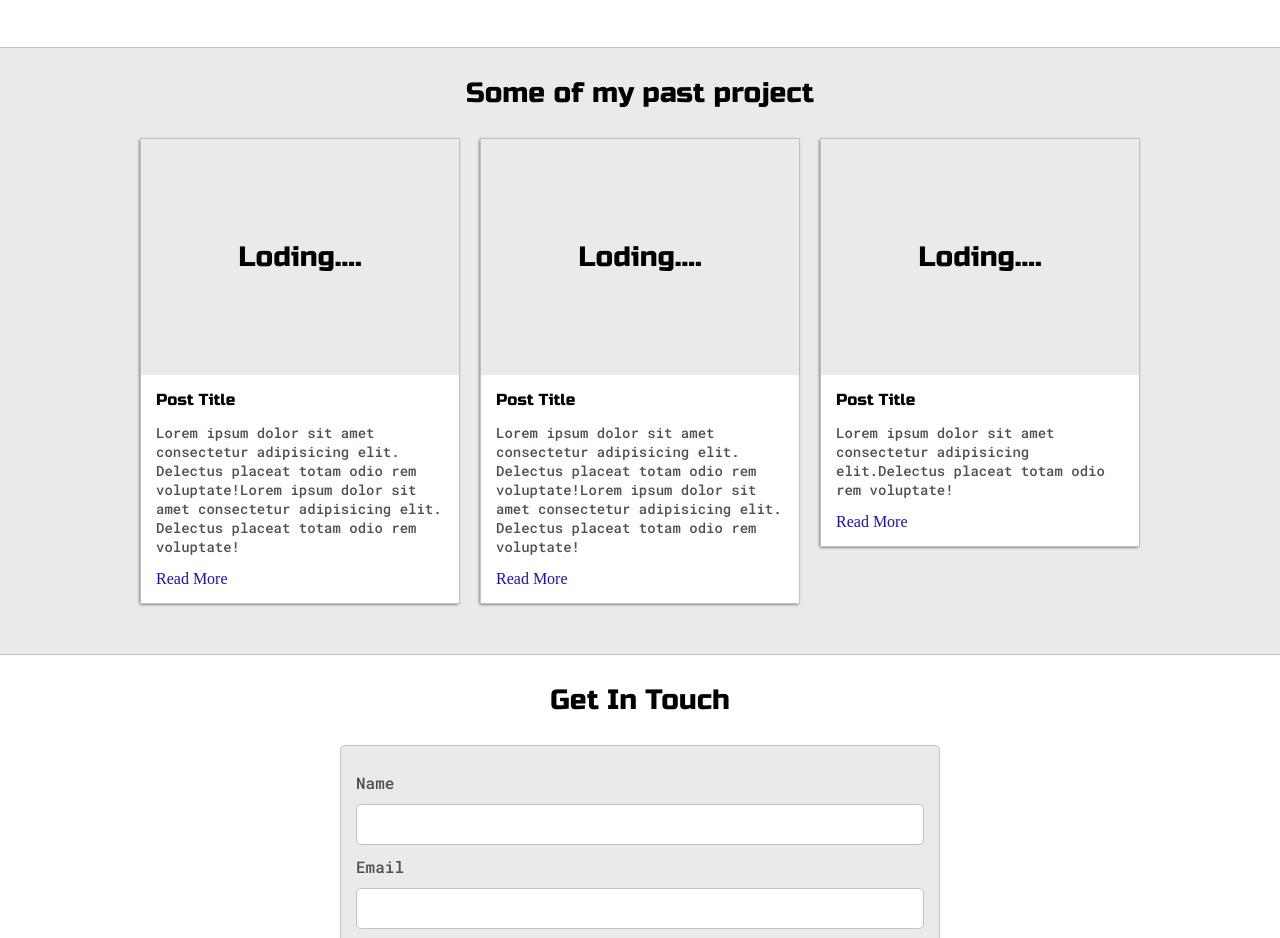
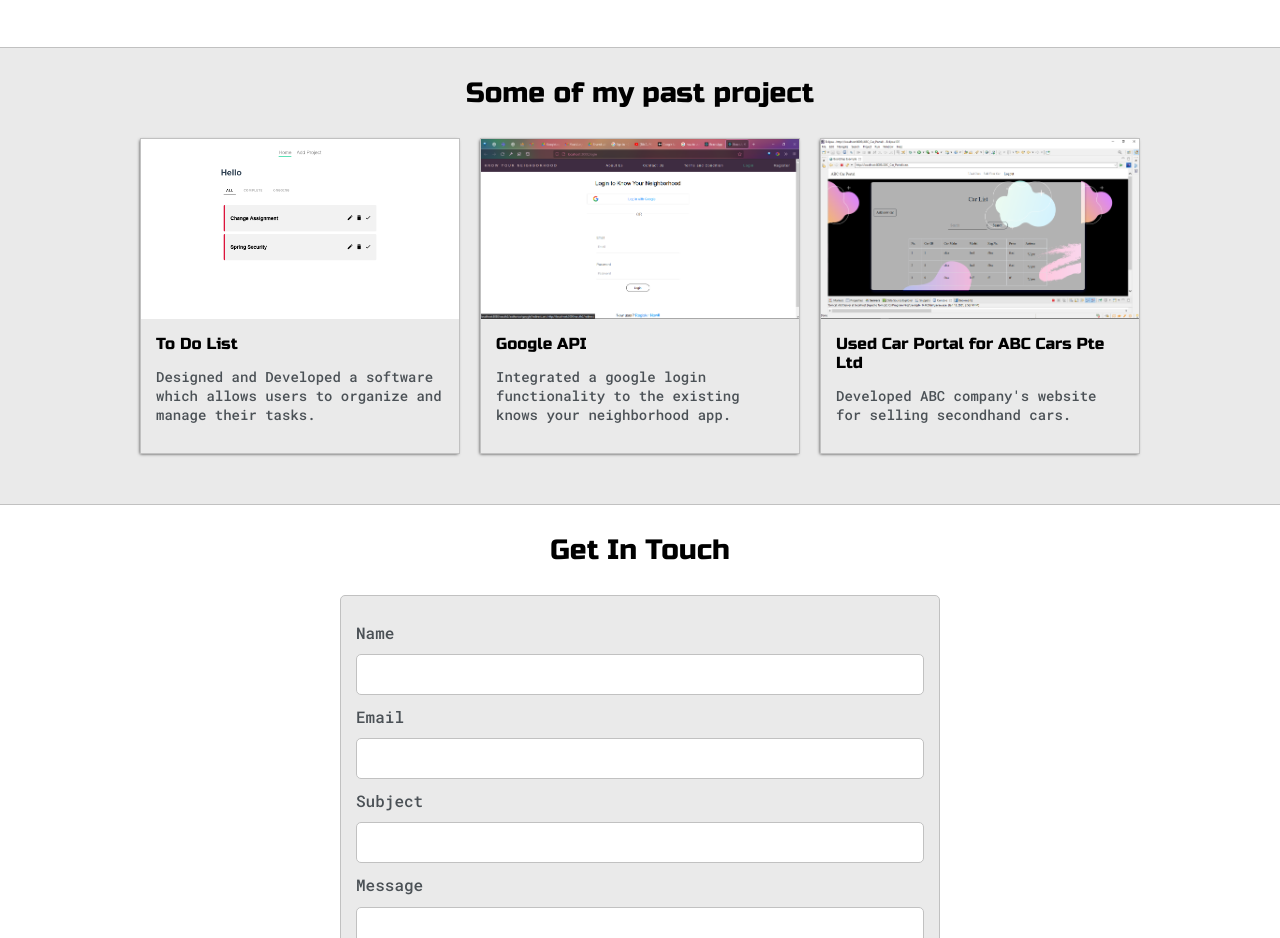
Before and after one commit to KyawZayarHtun/my-portfolio, a plain HTML site: page index.html in a window 1280 px wide. Shown: the part 1381-2319 px from the top of the page. Drawn offline with Linux system fonts and the light colour scheme.

Commit message:
portfolio-final-1

```diff
--- a/index.html
+++ b/index.html
@@ -1,5 +1,6 @@
 <!DOCTYPE html>
 <html lang="en">
+
 <head>
   <meta charset="UTF-8">
   <meta http-equiv="X-UA-Compatible" content="IE=edge">
@@ -8,6 +9,7 @@
   <link id="theme-style" rel="stylesheet" href="">
   <title>Document</title>
 </head>
+
 <body>
   <section class="s1">
     <div class="main-container">
@@ -119,17 +121,26 @@
         <div>
           <div class="post">
             <!-- <img class="thumbnail" src="../assets/Profile.jpg" alt="Profile" /> -->
-            <h3 class="thumbnail">Loding....</h3>
+            <img src="/assets/projects/Planner/home.png" alt="" class="thumbnail"">
 
+            <div class=" post-preview">
+
+            <h6 class="post-title">To Do List</h6>
+            <p class="post-intro">
+              Designed and Developed a software which allows users to organize and manage their tasks.
+            </p>
+          </div>
+        </div>
+      </div>
+
+      <div>
+        <div class="post">
+          <img src="assets/projects/API/Screenshot (353).png" alt="Google Login" class="thumbnail">
           <div class="post-preview">
-              <h6 class="post-title">Post Title</h6>
+            <h6 class="post-title">Google API</h6>
             <p class="post-intro">
-                Lorem ipsum dolor sit amet consectetur adipisicing elit.
-                Delectus placeat totam odio rem voluptate!Lorem ipsum dolor sit
-                amet consectetur adipisicing elit. Delectus placeat totam odio
-                rem voluptate!
+              Integrated a google login functionality to the existing knows your neighborhood app.
             </p>
-              <a href="#">Read More</a>
           </div>
         </div>
       </div>
@@ -137,32 +148,14 @@
       <div>
         <div class="post">
           <!-- <img class="thumbnail" src="../assets/Profile.jpg" alt="Profile" /> -->
-            <h3 class="thumbnail">Loding....</h3>
+
+          <img src="assets/projects/API/car.png" alt="" class="thumbnail">
           <div class="post-preview">
-              <h6 class="post-title">Post Title</h6>
+            <h6 class="post-title">Used Car Portal for ABC Cars Pte Ltd</h6>
             <p class="post-intro">
-                Lorem ipsum dolor sit amet consectetur adipisicing elit.
-                Delectus placeat totam odio rem voluptate!Lorem ipsum dolor sit
-                amet consectetur adipisicing elit. Delectus placeat totam odio
-                rem voluptate!
+              Developed ABC company's website for selling secondhand cars.
             </p>
-              <a href="#">Read More</a>
-            </div>
-          </div>
-        </div>
 
-        <div>
-          <div class="post">
-            <!-- <img class="thumbnail" src="../assets/Profile.jpg" alt="Profile" /> -->
-            <h3 class="thumbnail">Loding....</h3>
-
-            <div class="post-preview">
-              <h6 class="post-title">Post Title</h6>
-              <p class="post-intro">
-                Lorem ipsum dolor sit amet consectetur adipisicing elit.Delectus
-                placeat totam odio rem voluptate!
-              </p>
-              <a href="#">Read More</a>
           </div>
         </div>
       </div>
@@ -176,15 +169,15 @@
       <form id="contact-form" action="#">
         <!-- Name -->
         <label for="">Name</label>
-        <input type="text" name="name" id="" class="input-field"/>
+        <input type="text" name="name" id="" class="input-field" />
 
         <!-- Email -->
         <label for="">Email</label>
-        <input type="email" name="email" id="" class="input-field"/>
+        <input type="email" name="email" id="" class="input-field" />
 
         <!-- Subject -->
         <label for="">Subject</label>
-        <input type="text" name="subject" id=""  class="input-field"/>
+        <input type="text" name="subject" id="" class="input-field" />
 
         <!-- Message -->
         <label for="">Message</label>
@@ -198,4 +191,5 @@
 
   <script src="theme.js"></script>
 </body>
+
 </html>
--- a/style.css
+++ b/style.css
@@ -329,18 +329,24 @@ p, li, span, label, input, textarea {
   box-shadow: -1px 1px 3px -1px rgba(0, 0, 0, 0.75);
 }
 
+.post:hover {
+  box-shadow: 3px 14px 17px 7px rgba(0,0,0,0.62);
+-webkit-box-shadow: 3px 14px 17px 7px rgba(0,0,0,0.62);
+-moz-box-shadow: 3px 14px 17px 7px rgba(0,0,0,0.62);
+}
+
 .post-preview {
-  background-color: #fff;
+  background-color: var(--mainColor);
   padding: 15px;
 }
 
 .post-title {
   margin: 0;
-  color: #000;
+  color: var(--mainText);
 }
 
 .post-intro {
-  color: #4b5156;
+  color: var(--secondaryText);
   font-size: 14px;
 }
 
@@ -353,6 +359,11 @@ p, li, span, label, input, textarea {
   display: flex;
   justify-content: center;
   align-items: center;
+}
+
+.thumbnail:hover {
+  transform: scale(1.2);
+  tr
 }
 
 #contact-form {
```
Also changed, not shown: assets/projects/API/Screenshot (353).png (added), assets/projects/API/car.png (added), assets/projects/Planner/add.png (added), assets/projects/Planner/complete.png (added), assets/projects/Planner/edit.png (added), assets/projects/Planner/home.png (added), 1 other file. Lines whose indentation alone changed are shown as unchanged.
